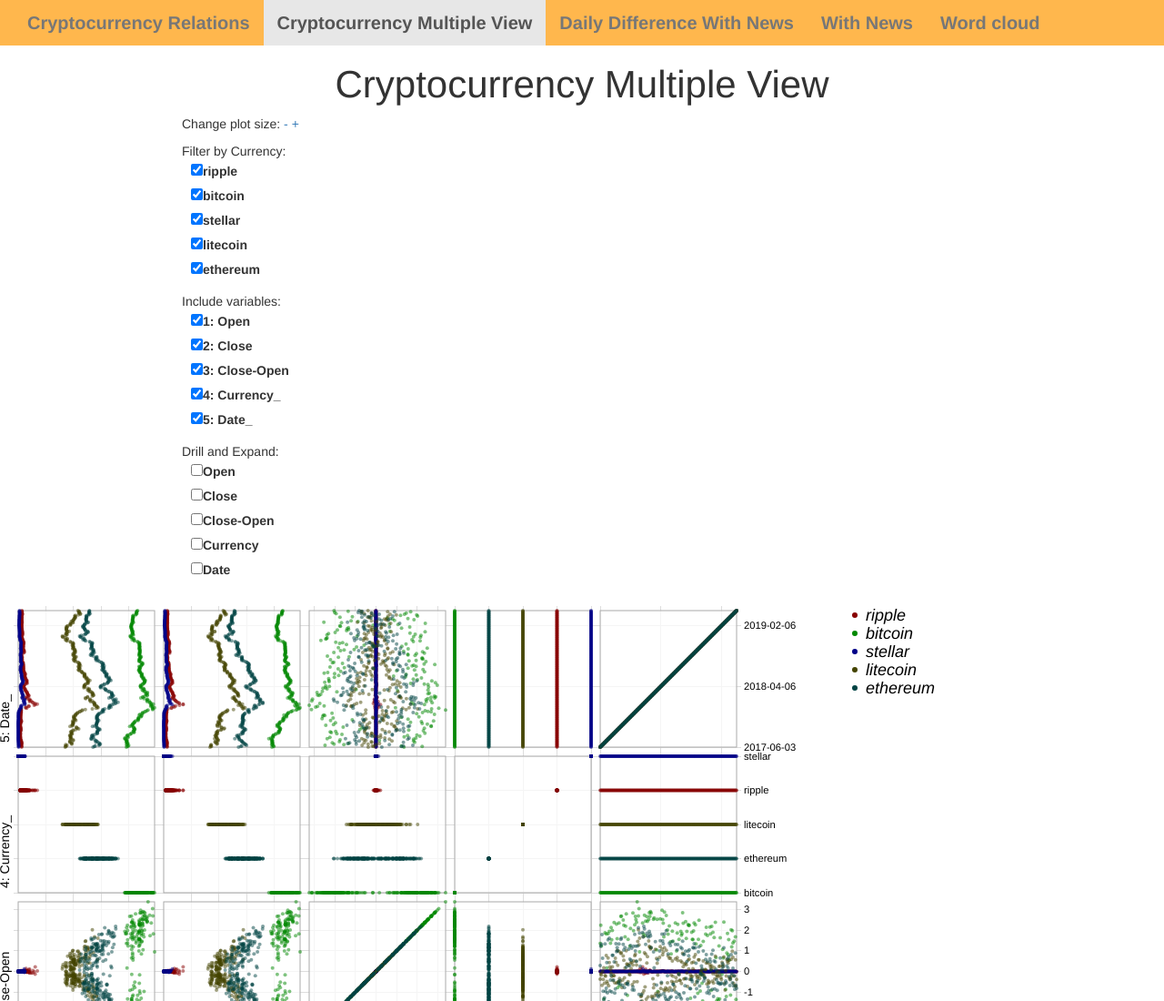
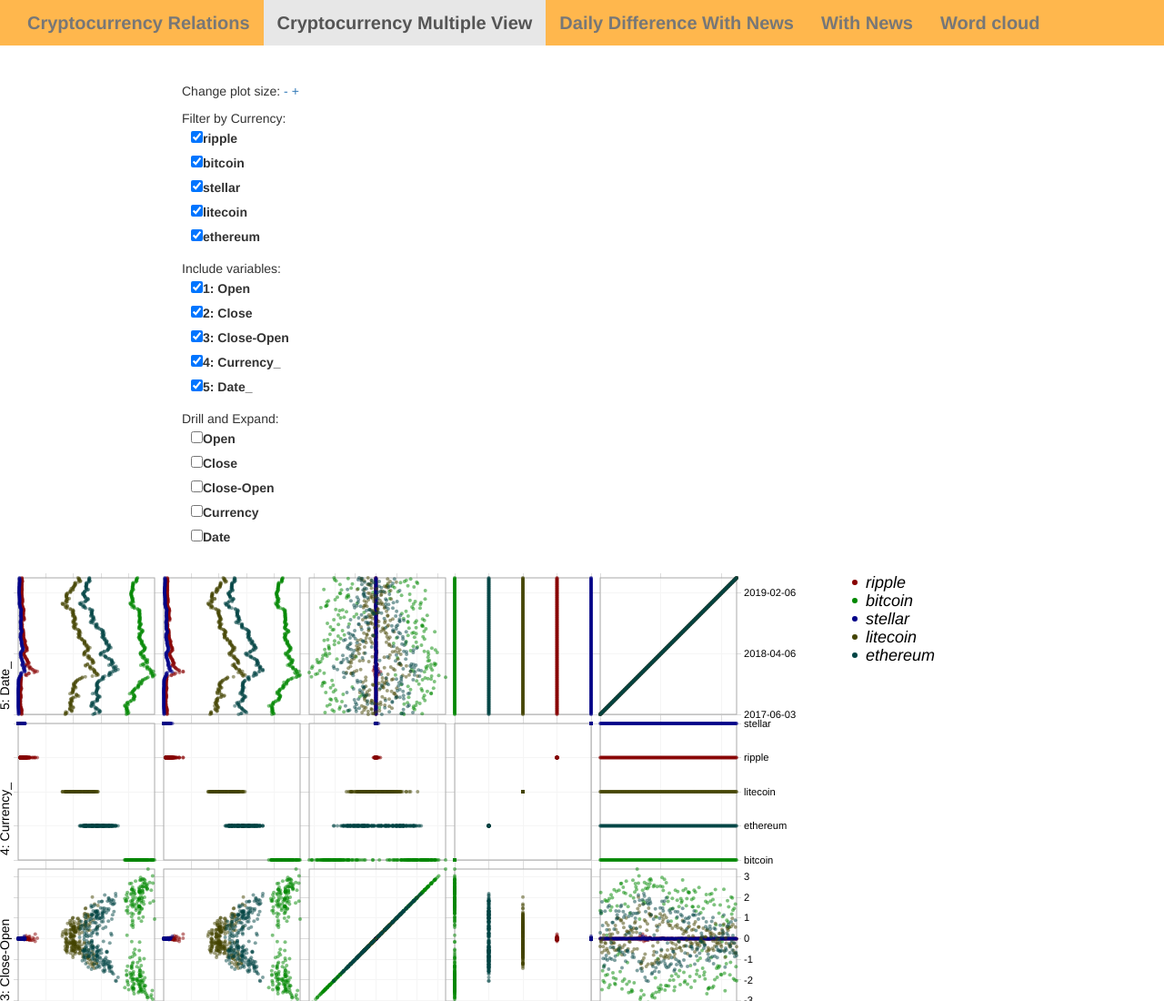
Before and after one commit to chiha8888/chiha8888.github.io, a plain HTML site: page cryptocurrency/matrix.html in a window 1280 px wide. Shown: the top 1100 px of the page at 91% size. Drawn offline with nearby package versions, Linux system fonts and the light colour scheme.

Commit message:
update Multiple View

```diff
--- a/cryptocurrency/matrix.html
+++ b/cryptocurrency/matrix.html
@@ -33,11 +33,7 @@
         </nav>
     </header>
     <div id="main_container" class="container">
-        <div>
-            <h2 style="font-size:42px;" align="center">
-                Cryptocurrency Multiple View
-            </h2>
-        </div>
+        <br><br>
         <script src="http://d3js.org/d3.v3.min.js" charset="utf-8"></script>
         <script src="./js/scatter-matrix.js"></script>
         <script type="text/javascript">
```
